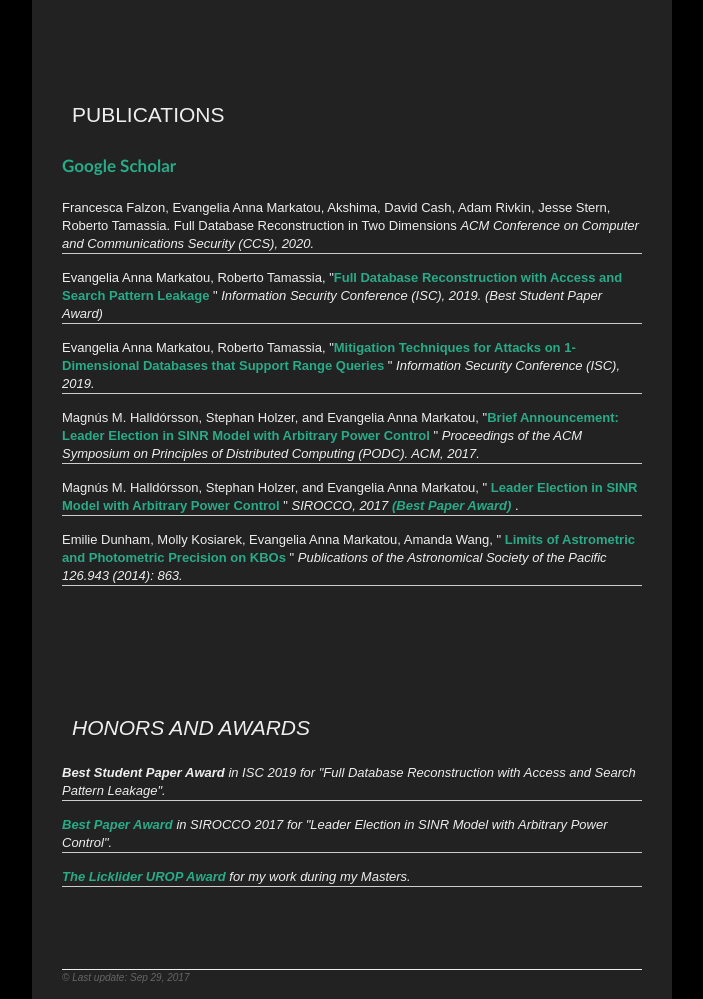
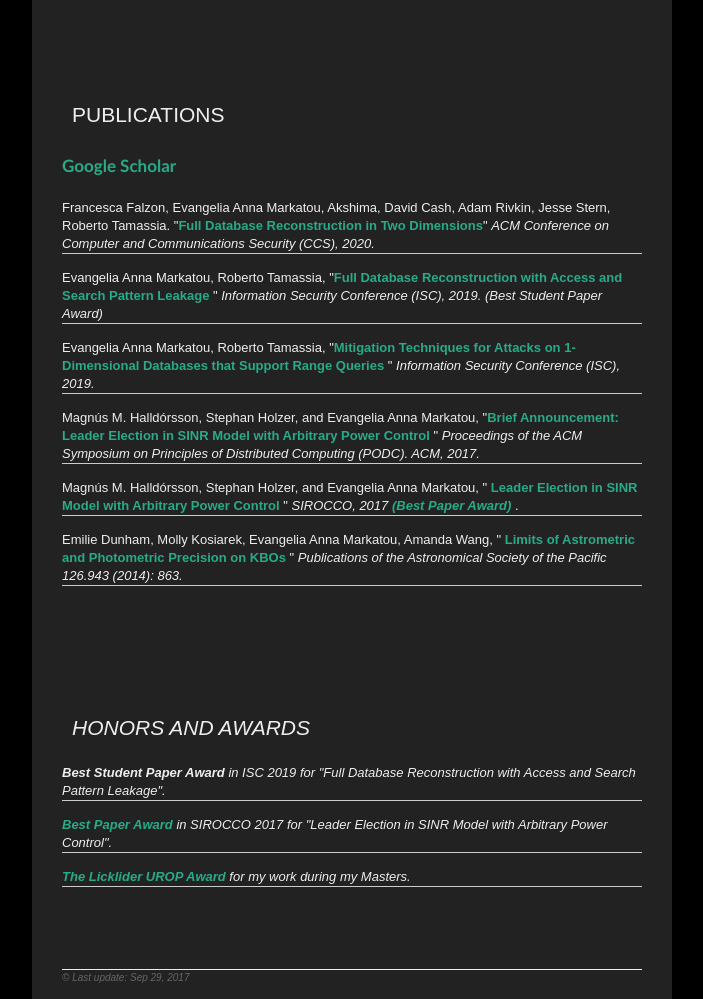
Before and after one commit to markatou/markatou.github.io, a plain HTML site: page index.html in a window 1280 px wide. Shown: the part 856-1855 px from the top of the page, without its empty margins (448-1151 px from the left). Drawn offline with Linux system fonts and the light colour scheme; a web font is replaced by a local one.

Commit message:
Update index.html

```diff
--- a/index.html
+++ b/index.html
@@ -79,7 +79,7 @@ I earned my B.S. in Electrical Engineering and Computer Science with a minor in
 <p><a href="https://scholar.google.com/citations?hl=en&user=GRm4MWMAAAAJ" target="_blank">Google Scholar</a>
 
 <ul class="linklist">
-	<li class="a-ext">Francesca Falzon, Evangelia Anna Markatou, Akshima, David Cash, Adam Rivkin, Jesse Stern, Roberto Tamassia. Full Database Reconstruction in Two Dimensions
+	<li class="a-ext">Francesca Falzon, Evangelia Anna Markatou, Akshima, David Cash, Adam Rivkin, Jesse Stern, Roberto Tamassia. "<a href="https://dl.acm.org/doi/abs/10.1145/3372297.3417275">Full Database Reconstruction in Two Dimensions</a>"
 <i>ACM Conference on Computer and Communications Security (CCS), 2020.</i></li>
 </br>
 
```
